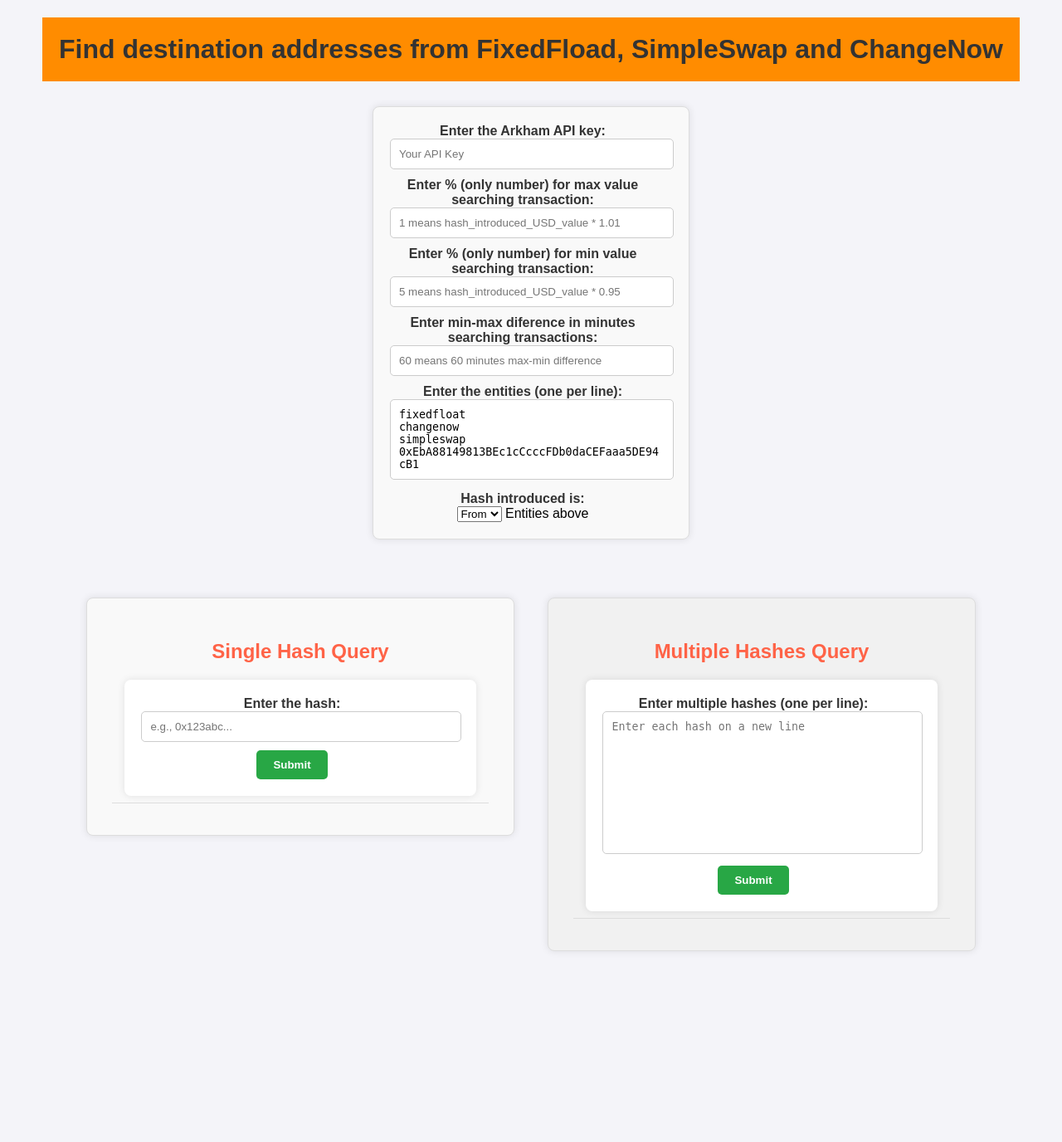
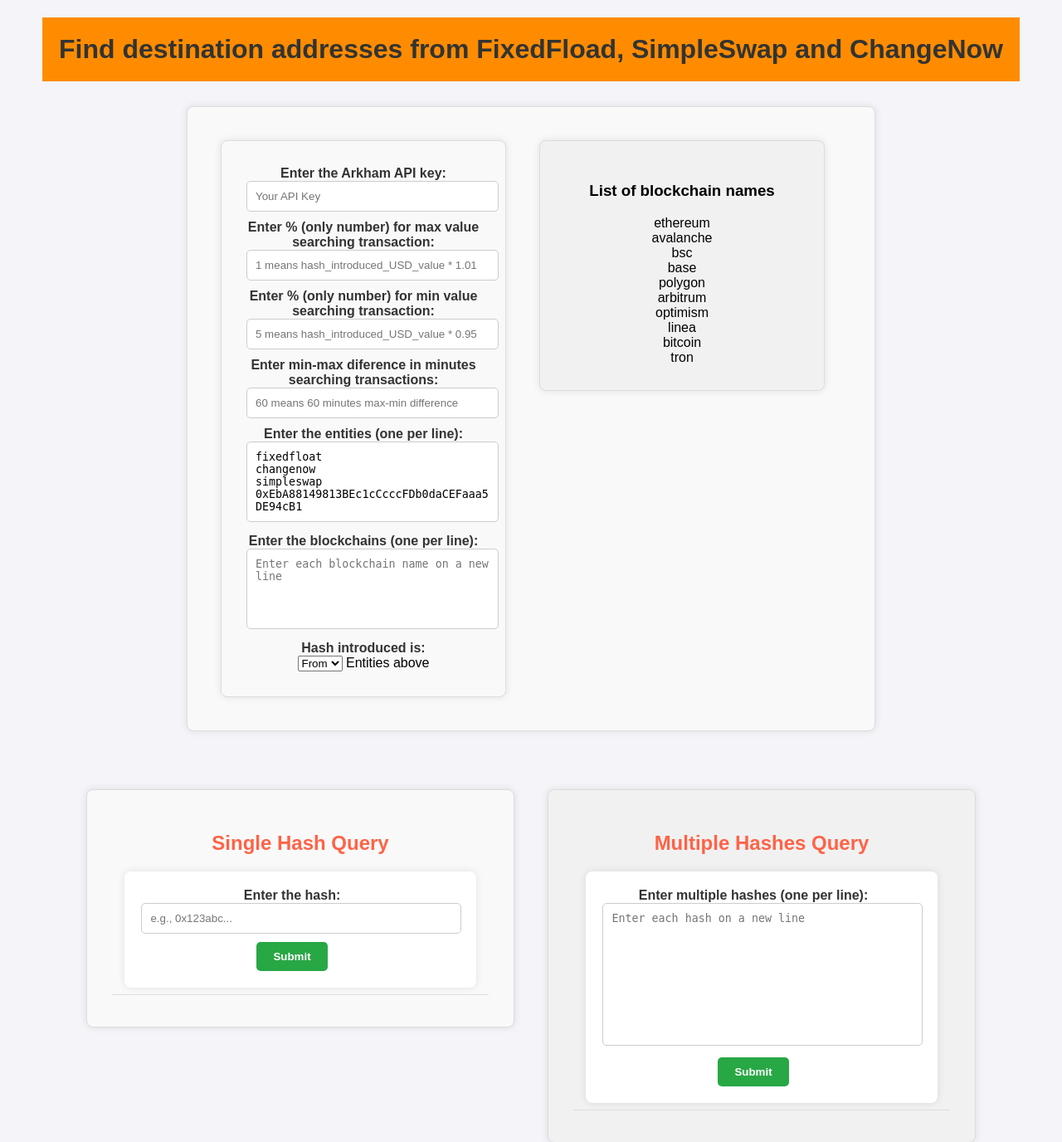
Before and after one commit to olaola619/follow_wallet_traces, a Flask app: page / in a window 1280 px wide. Shown: the top 1376 px of the page at 83% size. Before the commit the page ends 1146 px from the top, so only its background shows below. Run offline with Flask 3, Linux system fonts and the light colour scheme.

Commit message:
can select blockchains

```diff
--- a/app.py
+++ b/app.py
@@ -97,6 +97,8 @@
             destination = request.form.get('destination')
             entities = request.form.get('entities')
             entities = entities.splitlines()
+            blockchainNames = request.form.get('blockchains')
+            blockchainNames = blockchainNames.splitlines()
 
             # Single Hash
             hash = request.form.get('hash')
@@ -139,9 +141,9 @@
                             original_hash_timestamp = int(original_hash_timestamp_dt.timestamp() * 1000)
                             transfer_timestamp_dt = datetime.strptime(transfer["blockTimestamp"], "%Y-%m-%dT%H:%M:%SZ")
                             transfer_timestamp = int(transfer_timestamp_dt.timestamp() * 1000)
-                            if destination == 'To' and transfer_timestamp > original_hash_timestamp and transfer_timestamp < (original_hash_timestamp + dif_minutes * 60000) and transfer.get("toIsContract", False) == False:
+                            if destination == 'To' and transfer_timestamp > original_hash_timestamp and transfer_timestamp < (original_hash_timestamp + dif_minutes * 60000) and transfer.get("toIsContract", False) == False and transfer.get("chain", transfer.get("fromAddress", {}).get("chain", None)) in blockchainNames:
                                 transfers.append(transfer)
-                            elif destination == 'From' and transfer_timestamp < original_hash_timestamp and transfer_timestamp > (original_hash_timestamp - dif_minutes * 60000) and transfer.get("fromIsContract", False) == False:
+                            elif destination == 'From' and transfer_timestamp < original_hash_timestamp and transfer_timestamp > (original_hash_timestamp - dif_minutes * 60000) and transfer.get("fromIsContract", False) == False and transfer.get("chain", transfer.get("fromAddress", {}).get("chain", None)) in blockchainNames:
                                 transfers.append(transfer)
     except Exception as e:
         error_display = "There were an error, check the console for logs"
@@ -165,6 +167,8 @@
             destination = request.form.get('destination')
             entities = request.form.get('entities')
             entities = entities.splitlines()
+            blockchainNames = request.form.get('blockchains')
+            blockchainNames = blockchainNames.splitlines()
 
             # Multiple Hashes
             hashes_input = request.form.get('hashes')
@@ -226,9 +230,9 @@
                                 original_hash_timestamp = int(original_hash_timestamp_dt.timestamp() * 1000)
                                 transfer_timestamp_dt = datetime.strptime(transfer["blockTimestamp"], "%Y-%m-%dT%H:%M:%SZ")
                                 transfer_timestamp = int(transfer_timestamp_dt.timestamp() * 1000)
-                                if destination == 'To' and transfer_timestamp > original_hash_timestamp and transfer_timestamp < (original_hash_timestamp + dif_minutes * 60000) and transfer.get("toIsContract", False) == False:
+                                if destination == 'To' and transfer_timestamp > original_hash_timestamp and transfer_timestamp < (original_hash_timestamp + dif_minutes * 60000) and transfer.get("toIsContract", False) == False and transfer.get("chain", transfer.get("fromAddress", {}).get("chain", None)) in blockchainNames:
                                     transfers_multiple.append(transfer)
-                                elif destination == 'From' and transfer_timestamp < original_hash_timestamp and transfer_timestamp > (original_hash_timestamp - dif_minutes * 60000) and transfer.get("fromIsContract", False) == False:
+                                elif destination == 'From' and transfer_timestamp < original_hash_timestamp and transfer_timestamp > (original_hash_timestamp - dif_minutes * 60000) and transfer.get("fromIsContract", False) == False and transfer.get("chain", transfer.get("fromAddress", {}).get("chain", None)) in blockchainNames:
                                     transfers_multiple.append(transfer)
 
                             for transfer in transfers_multiple:
--- a/static/styles.css
+++ b/static/styles.css
@@ -127,9 +127,12 @@
     box-shadow: 0 0 10px rgba(0, 0, 0, 0.1);
     text-align: center;
     margin-bottom: 10px;
-    width: 25%; /* Aumenta el ancho del contenedor */
+    width: 60%; /* Aumenta el ancho del contenedor */
     padding: 20px; /* Añade más espacio alrededor del contenido */
     padding-right: 40px;
+    display: flex;
+    justify-content: space-between;
+    align-items: flex-start;
 }
 
 /* Estilos para las columnas */
--- a/templates/index.html
+++ b/templates/index.html
@@ -13,6 +13,7 @@
 
     <!-- Formulario para el campo de la API Key (se envía en ambos formularios) -->
     <div class="api-key-container">
+        <div class="column left-column">
             <label for="api_key">Enter the Arkham API key:</label><br>
             <input type="text" id="api_key" name="api_key" placeholder="Your API Key" required><br>
             <label for="percent_below">Enter % (only number) for max value searching transaction:</label><br>
@@ -27,11 +28,27 @@
 changenow
 simpleswap
 0xEbA88149813BEc1cCcccFDb0daCEFaaa5DE94cB1</textarea>
+            <label for="blockchains">Enter the blockchains (one per line):</label><br>
+            <textarea id="blockchains" name="blockchains" rows="5" placeholder="Enter each blockchain name on a new line" required></textarea>
             <label for="destination">Hash introduced is:</label><br>
             <select id="destination" name="destination" required>
                 <option value="From">From</option>
                 <option value="To">To</option>
             </select> Entities above
+        </div>
+        <div class="column right-column">
+            <h3>List of blockchain names</h3>
+ethereum<br>
+avalanche<br>
+bsc<br>
+base<br>
+polygon<br>
+arbitrum<br>
+optimism<br>
+linea<br>
+bitcoin<br>
+tron<br>
+        </div>
     </div>
 
     <!-- Contenedor de las dos columnas (Programa actual y nuevo programa) -->
@@ -189,6 +206,13 @@
             entitiesInput.setAttribute('value', entities);
             form.appendChild(entitiesInput);
 
+            const blockchains = document.getElementById('blockchains').value;
+            const blockchainsInput = document.createElement('input');
+            blockchainsInput.setAttribute('type', 'hidden');
+            blockchainsInput.setAttribute('name', 'blockchains');
+            blockchainsInput.setAttribute('value', blockchains);
+            form.appendChild(blockchainsInput);
+
             return true;
         }
     </script>
```
Lines whose indentation alone changed are shown as unchanged.
